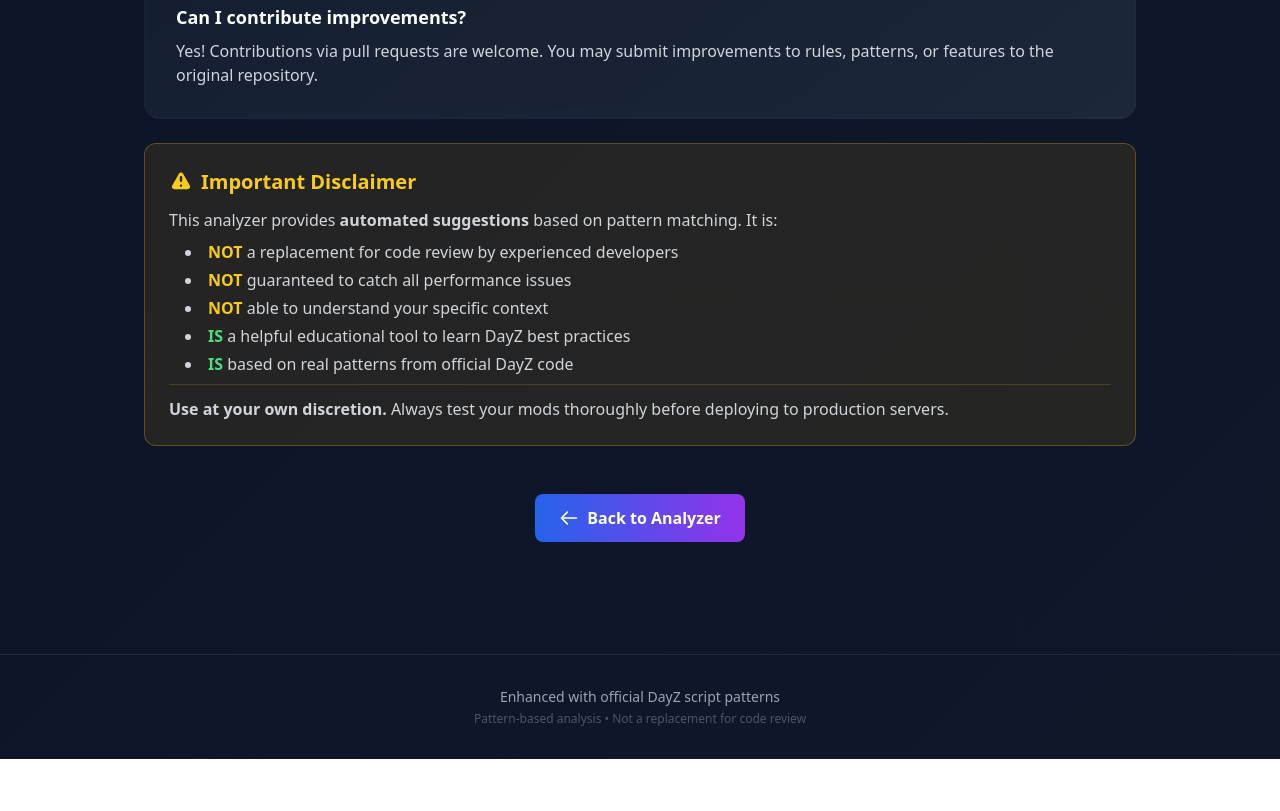
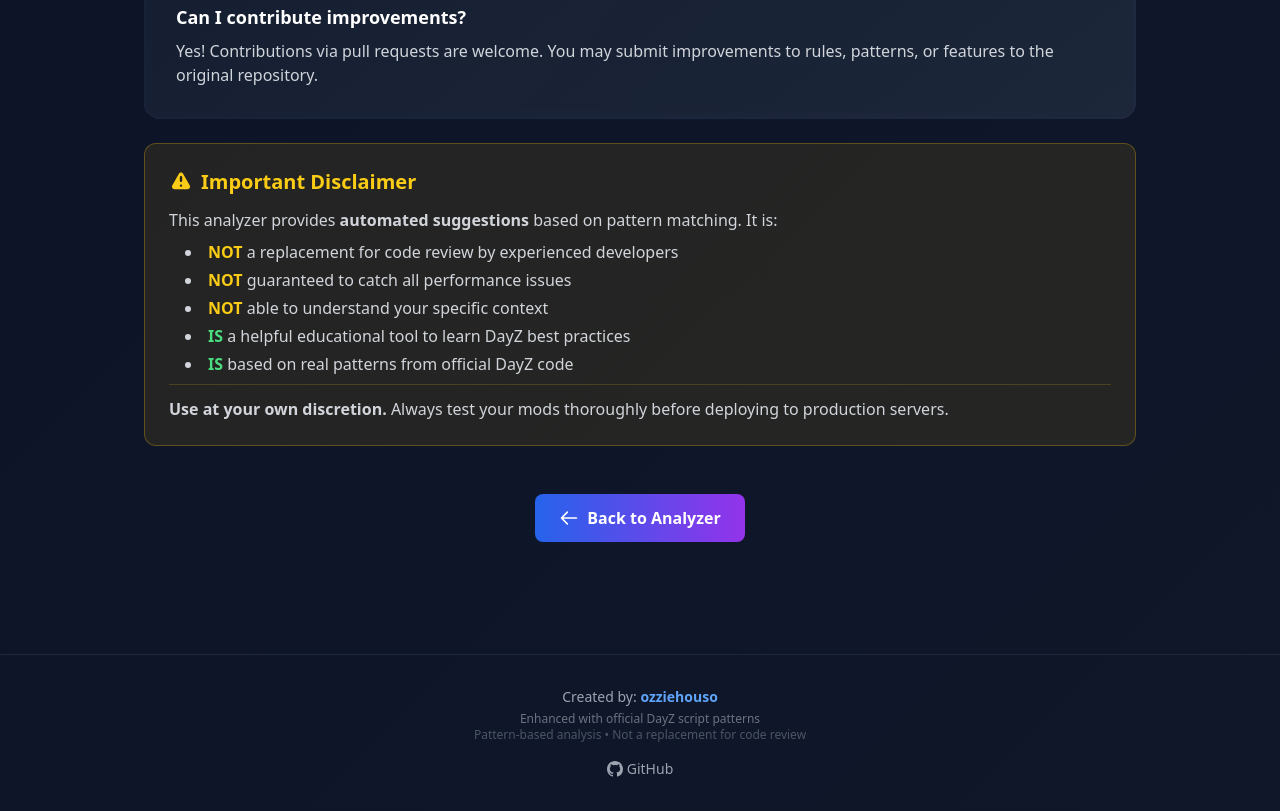
Before and after one commit to OzzieHouso/DayZModPerformanceAnalyzer, a website: page public/faq.html in a window 1280 px wide. Shown: the part 4524-5335 px from the top of the page. Before the commit the page ends 5283 px from the top, so only its background shows below. Drawn offline with nearby package versions, Linux system fonts and the light colour scheme.

Commit message:
Update links, and footer

```diff
--- a/public/faq.html
+++ b/public/faq.html
@@ -402,8 +402,17 @@
     <footer class="border-t border-slate-800 mt-16">
         <div class="container mx-auto px-4 py-8 max-w-5xl">
             <div class="text-center text-gray-400 text-sm">
-                <p>Enhanced with official DayZ script patterns</p>
-                <p class="text-gray-600 text-xs mt-1">Pattern-based analysis • Not a replacement for code review</p>
+                <p>Created by: <span class="text-blue-400 font-semibold">ozziehouso</span></p>
+                <p class="text-gray-500 text-xs mt-1">Enhanced with official DayZ script patterns</p>
+                <p class="text-gray-600 text-xs">Pattern-based analysis • Not a replacement for code review</p>
+                <div class="flex justify-center gap-6 mt-4">
+                    <a href="https://github.com/OzzieHouso/DayZModPerformanceAnalyzer" target="_blank" rel="noopener noreferrer" class="text-gray-400 hover:text-gray-300 transition-colors flex items-center gap-1">
+                        <svg class="w-4 h-4" fill="currentColor" viewBox="0 0 20 20">
+                            <path fill-rule="evenodd" d="M10 0C4.477 0 0 4.484 0 10.017c0 4.425 2.865 8.18 6.839 9.504.5.092.682-.217.682-.483 0-.237-.008-.868-.013-1.703-2.782.605-3.369-1.343-3.369-1.343-.454-1.158-1.11-1.466-1.11-1.466-.908-.62.069-.608.069-.608 1.003.07 1.531 1.032 1.531 1.032.892 1.53 2.341 1.088 2.91.832.092-.647.35-1.088.636-1.338-2.22-.253-4.555-1.113-4.555-4.951 0-1.093.39-1.988 1.029-2.688-.103-.253-.446-1.272.098-2.65 0 0 .84-.27 2.75 1.026A9.564 9.564 0 0110 4.844c.85.004 1.705.115 2.504.337 1.909-1.296 2.747-1.027 2.747-1.027.546 1.379.203 2.398.1 2.651.64.7 1.028 1.595 1.028 2.688 0 3.848-2.339 4.695-4.566 4.942.359.31.678.921.678 1.856 0 1.338-.012 2.419-.012 2.747 0 .268.18.58.688.482A10.019 10.019 0 0020 10.017C20 4.484 15.522 0 10 0z" clip-rule="evenodd"/>
+                        </svg>
+                        GitHub
+                    </a>
+                </div>
             </div>
         </div>
     </footer>
```
Also changed, not shown: public/index.html (+5 -4 lines).
